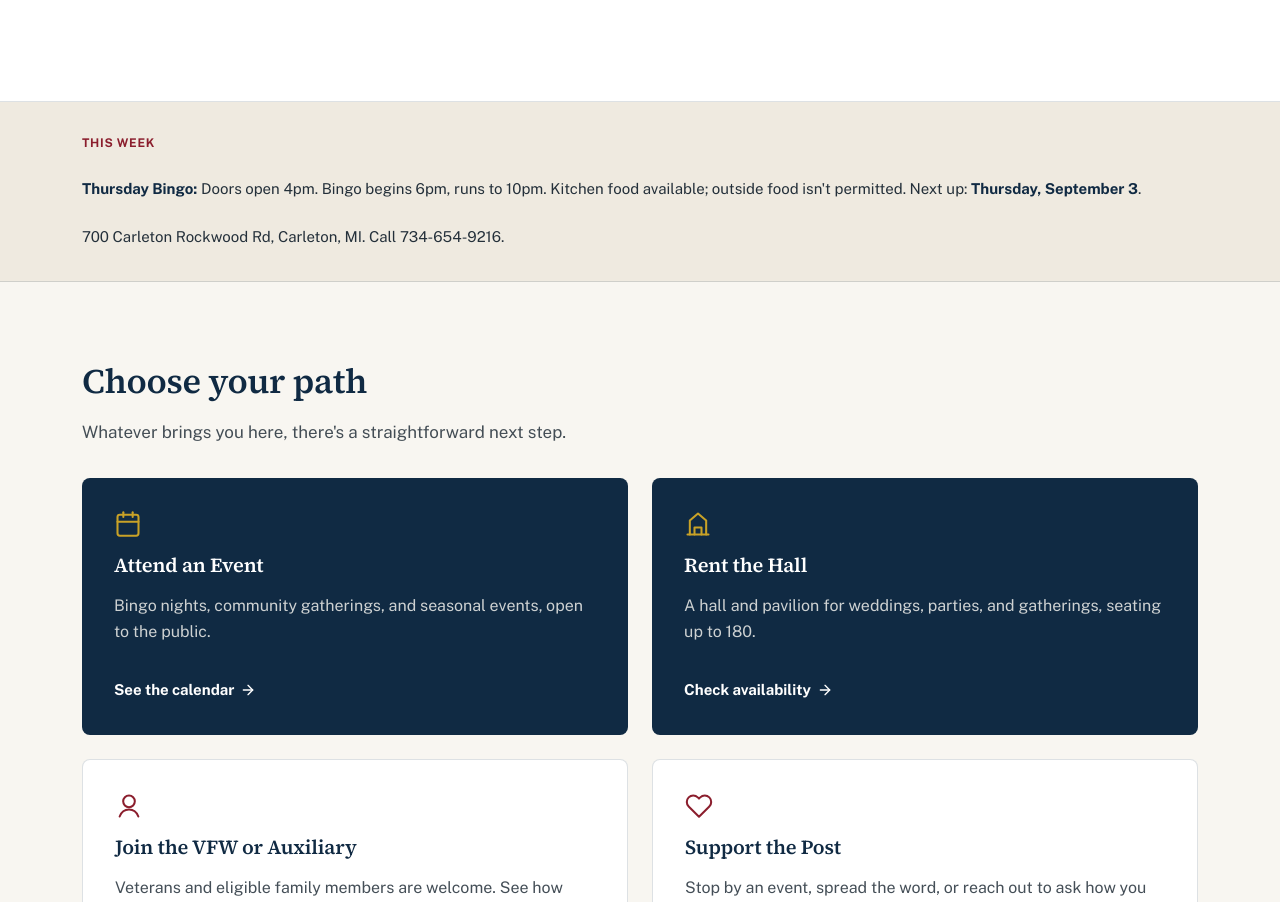
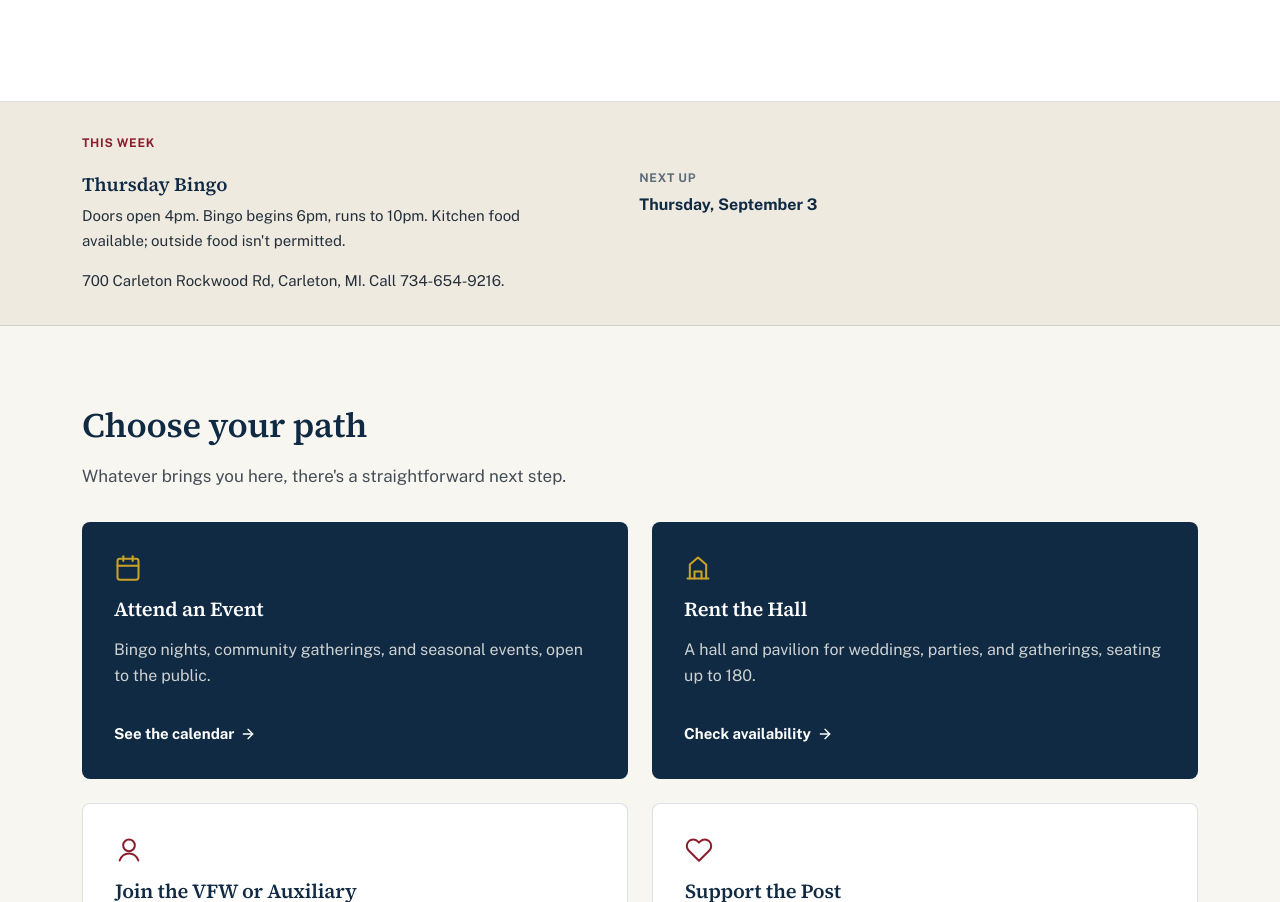
Before and after one commit to bradley1eziuka-png/vfw, a website: page index.html in a window 1280 px wide. Shown: the part 1187-2089 px from the top of the page. Drawn offline with nearby package versions, Linux system fonts and the light colour scheme.

Commit message:
Restructure This Week strip and Bingo card for clearer hierarchy
Home "This week" strip: replaced the dense run-on sentence with real
structure — "Thursday Bingo" as a standalone heading, hours/food policy
as a shorter supporting line below it, and "Next up: [date]" broken out
into its own visually separated label+value block instead of being
buried mid-sentence. Still pulls from the same single-sourced
BINGO_HOURS/BINGO_FOOD_POLICY in js/main.js.

Events Thursday Bingo card: swapped the tall portrait side-column image
(which was stretching to match the text column's height, leaving an
awkward gap) for a full-width landscape banner at the top of the card.
Text content now flows in one column below at its natural height. Banner
crop is biased toward the top of the source photo to keep the call
board, "We Support Our Troops" banner, and players' faces in frame.

```diff
--- a/css/style.css
+++ b/css/style.css
@@ -458,9 +458,8 @@ summary:focus-visible {
 .activity__inner {
   padding-block: var(--space-3);
   display: flex;
-  flex-wrap: wrap;
-  gap: var(--space-3) var(--space-5);
-  align-items: center;
+  flex-direction: column;
+  gap: var(--space-2);
 }
 /* .activity is a <section>, which by default inherits the generic
    `section { padding-block: var(--space-6) }` rule below — stacking with
@@ -477,6 +476,41 @@ summary:focus-visible {
   text-transform: uppercase;
   letter-spacing: 0.06em;
   color: var(--color-burgundy);
+}
+.activity__event-row {
+  display: flex;
+  flex-wrap: wrap;
+  align-items: flex-start;
+  gap: var(--space-2) var(--space-6);
+}
+.activity__event-name {
+  font-family: var(--font-serif);
+  font-weight: 600;
+  font-size: 1.1875rem;
+  color: var(--color-navy);
+  margin-bottom: 0.2rem;
+}
+.activity__event-detail {
+  font-size: 0.9375rem;
+  color: var(--color-charcoal);
+  max-width: 52ch;
+}
+.activity__next {
+  display: flex;
+  flex-direction: column;
+  gap: 0.2rem;
+}
+.activity__next-label {
+  font-size: 0.75rem;
+  font-weight: 700;
+  text-transform: uppercase;
+  letter-spacing: 0.05em;
+  color: var(--color-navy);
+  opacity: 0.65;
+}
+.activity__next strong {
+  font-size: 1rem;
+  color: var(--color-navy);
 }
 .activity__row {
   font-size: 0.9375rem;
@@ -614,10 +648,18 @@ section { padding-block: var(--space-6); }
   background: var(--color-bg-raised);
   border: 1.5px solid var(--color-navy);
   border-radius: var(--radius-md);
+  overflow: hidden; /* clips the banner photo to the card's rounded corners */
+}
+.event-featured__banner { aspect-ratio: 2 / 1; }
+.event-featured__banner .photo {
+  border-radius: 0;
+  object-position: center 25%; /* keep the call board / banner / faces in frame on the wide crop */
+}
+.event-featured__content {
   padding: var(--space-4);
 }
 @media (min-width: 700px) {
-  .event-featured { padding: var(--space-5); }
+  .event-featured__content { padding: var(--space-5); }
 }
 .event-featured h2 { font-size: clamp(1.5rem, 1.5vw + 1rem, 1.875rem); }
 .event-featured__intro {
@@ -625,22 +667,6 @@ section { padding-block: var(--space-6); }
   color: var(--color-charcoal);
   max-width: 62ch;
   margin-top: var(--space-2);
-}
-
-.event-featured__grid {
-  display: grid;
-  gap: var(--space-4);
-}
-@media (min-width: 800px) {
-  .event-featured__grid {
-    grid-template-columns: 300px 1fr;
-    gap: var(--space-5);
-  }
-  .event-featured__media { padding-top: var(--space-1); }
-}
-.event-featured__body > h2:first-child,
-.event-featured__body > .event-featured__intro:first-child {
-  margin-top: 0;
 }
 
 .aspect-3-4 { aspect-ratio: 3 / 4; }
--- a/index.html
+++ b/index.html
@@ -118,8 +118,14 @@
   <section class="activity" aria-label="This week at the Post">
     <div class="wrap activity__inner">
       <span class="activity__badge">This week</span>
-      <!-- Bingo hours/food text and the next-Thursday date are single-sourced in js/main.js (BINGO_HOURS, BINGO_FOOD_POLICY, and the next-bingo date calc). Edit there, not here. -->
-      <p class="activity__row"><strong>Thursday Bingo:</strong> <span data-bingo-hours>Doors open 4pm. Bingo begins 6pm, runs to 10pm.</span> <span data-bingo-food>Kitchen food available; outside food isn't permitted.</span> Next up: <strong><span data-next-bingo>Thursday</span></strong>.</p>
+      <div class="activity__event-row">
+        <div class="activity__event">
+          <p class="activity__event-name">Thursday Bingo</p>
+          <!-- Hours/food text single-sourced in js/main.js (BINGO_HOURS, BINGO_FOOD_POLICY). Edit there, not here. -->
+          <p class="activity__event-detail"><span data-bingo-hours>Doors open 4pm. Bingo begins 6pm, runs to 10pm.</span> <span data-bingo-food>Kitchen food available; outside food isn't permitted.</span></p>
+        </div>
+        <p class="activity__next"><span class="activity__next-label">Next up</span><strong data-next-bingo>Thursday</strong></p>
+      </div>
       <p class="activity__row">700 Carleton Rockwood Rd, Carleton, MI. Call <a href="tel:+17346549216">734-654-9216</a>.</p>
     </div>
   </section>
```
Also changed, not shown: events.html (+4 -6 lines).
